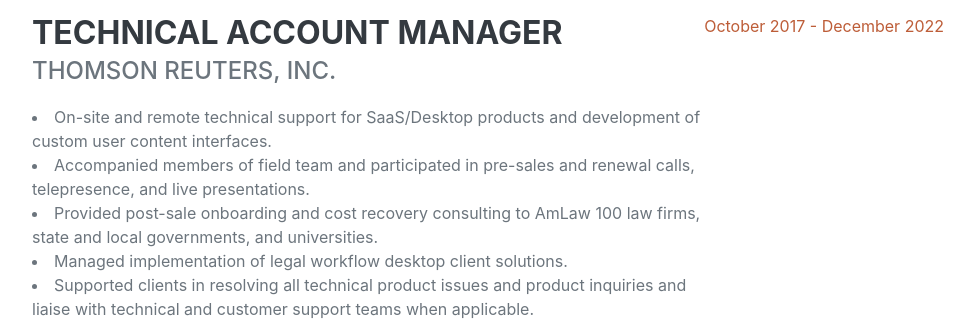
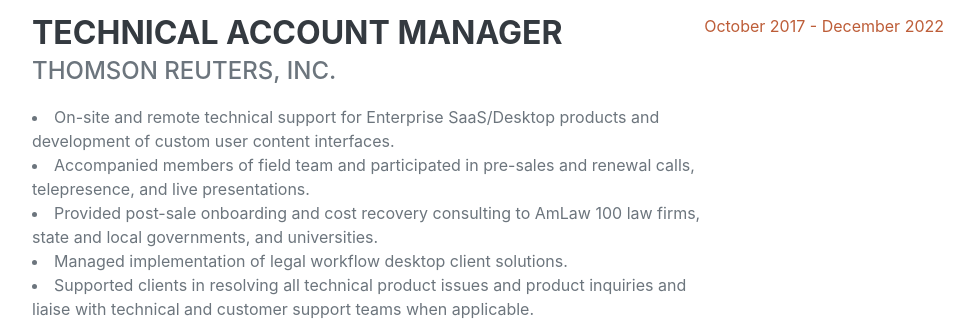
Before and after one commit to ejseader/flask_resume, a Flask app: page / in a window 1280 px wide. Shown: the part 982-1304 px from the top of the page, without its empty margins (288-1262 px from the left). Run offline with Flask 2, Linux system fonts and the light colour scheme; some libraries are stand-ins or nearby versions; some web fonts are replaced.

Commit message:
Add Enterprise

```diff
--- a/templates/index.html
+++ b/templates/index.html
@@ -67,7 +67,7 @@
                         <div class="flex-grow-1">
                             <h3 class="mb-0">Technical Account Manager</h3>
                             <div class="subheading mb-3">Thomson Reuters, Inc.</div>
-                            <p><li>On-site and remote technical support for SaaS/Desktop products and development of custom user content interfaces.</li>
+                            <p><li>On-site and remote technical support for Enterprise SaaS/Desktop products and development of custom user content interfaces.</li>
                             <li>Accompanied members of field team and participated in pre-sales and renewal calls, telepresence, and live presentations.</li>
                             <li>Provided post-sale onboarding and cost recovery consulting to AmLaw 100 law firms, state and local governments, and universities.</li>
                             <li>Managed implementation of legal workflow desktop client solutions.</li>
```
